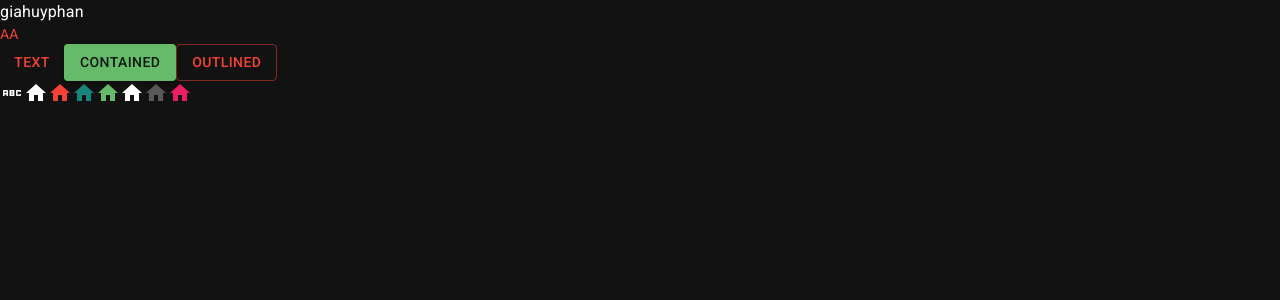
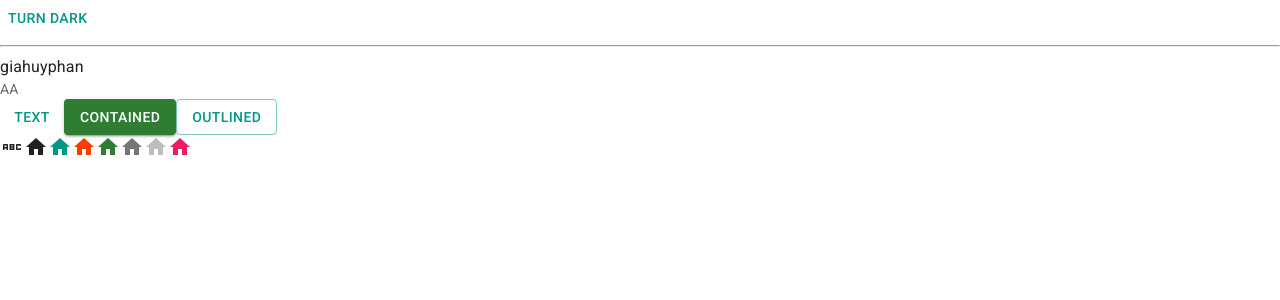
Before and after one commit to huydevpmg/trello-web, a React (Vite) app: page / in a window 1280 px wide. Shown: the top 300 px of the page. Built offline with nearby package versions, Linux system fonts and the light colour scheme.

Commit message:
dark_light_mode p1

```diff
--- a/src/App.jsx
+++ b/src/App.jsx
@@ -3,19 +3,36 @@
 import AbcIcon from '@mui/icons-material/Abc'
 import HomeIcon from '@mui/icons-material/Home'
 import { pink } from '@mui/material/colors'
-import Typography  from '@mui/material/Typography'
+import Typography from '@mui/material/Typography'
+import { useColorScheme } from '@mui/material/styles'
+
+function ModeToggle() {
+  const { mode, setMode } = useColorScheme()
+  return (
+    <Button
+      onClick={() => {
+        setMode(mode === 'light' ? 'dark' : 'light')
+      }}
+    >
+      {mode === 'light' ? 'Turn dark' : 'Turn light'}
+    </Button>
+  )
+}
+
 
 function App() {
 
   return (
     <>
+      <ModeToggle />
+      <hr />
       <div>giahuyphan</div>
       <Typography variant="body2" color="text.secondary">AA</Typography>
       <Button variant="text">Text</Button>
       <Button variant="contained" color='success'>Contained</Button>
       <Button variant="outlined">Outlined</Button>
       <br />
-      <AbcIcon/>
+      <AbcIcon />
       <HomeIcon />
       <HomeIcon color="primary" />
       <HomeIcon color="secondary" />
--- a/src/theme.js
+++ b/src/theme.js
@@ -1,23 +1,25 @@
-import { createTheme } from '@mui/material/styles'
-import { red } from '@mui/material/colors'
+import { experimental_extendTheme as extendTheme } from '@mui/material/styles'
+import { deepOrange, teal, orange, cyan } from '@mui/material/colors'
 
 // Create a theme instance.
-const theme = createTheme({
-  palette: {
-    mode: 'dark',
-    primary: {
-      main: red[500]
+const theme = extendTheme({
+  colorSchemes: {
+    light: {
+      palette: {
+        primary: teal,
+        secondary: deepOrange
+      }
     },
-    secondary: {
-      main: '#19857b'
-    },
-    error: {
-      main: red.A400
-    },
-    text: {
-      secondary: red[500]
+    dark: {
+      palette: {
+        palette: {
+          primary: cyan,
+          secondary: orange
+        }
+      }
     }
   }
+  // ...other properties
 })
 
 export default theme
```
Also changed, not shown: src/main.jsx (+4 -3 lines).
